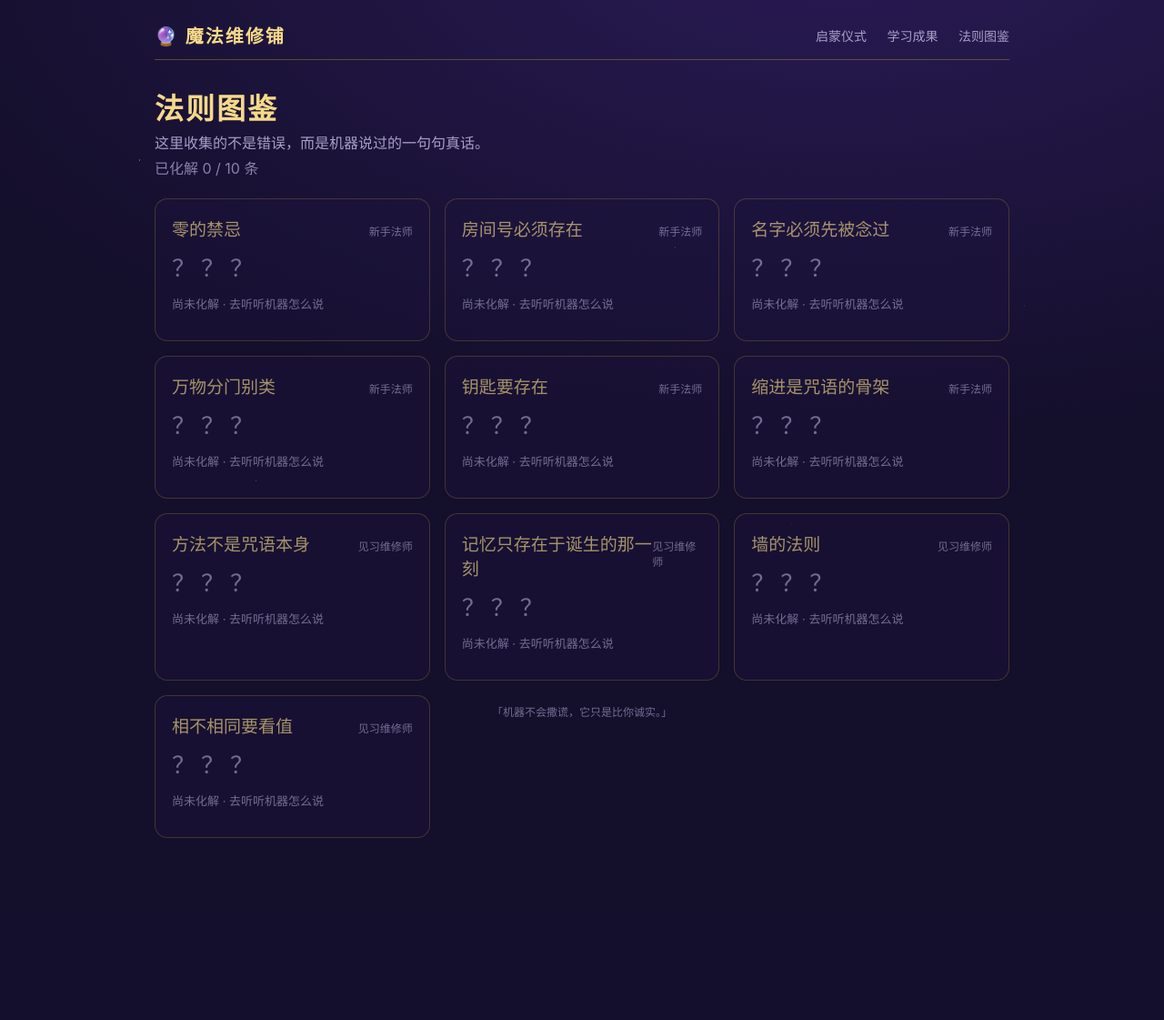
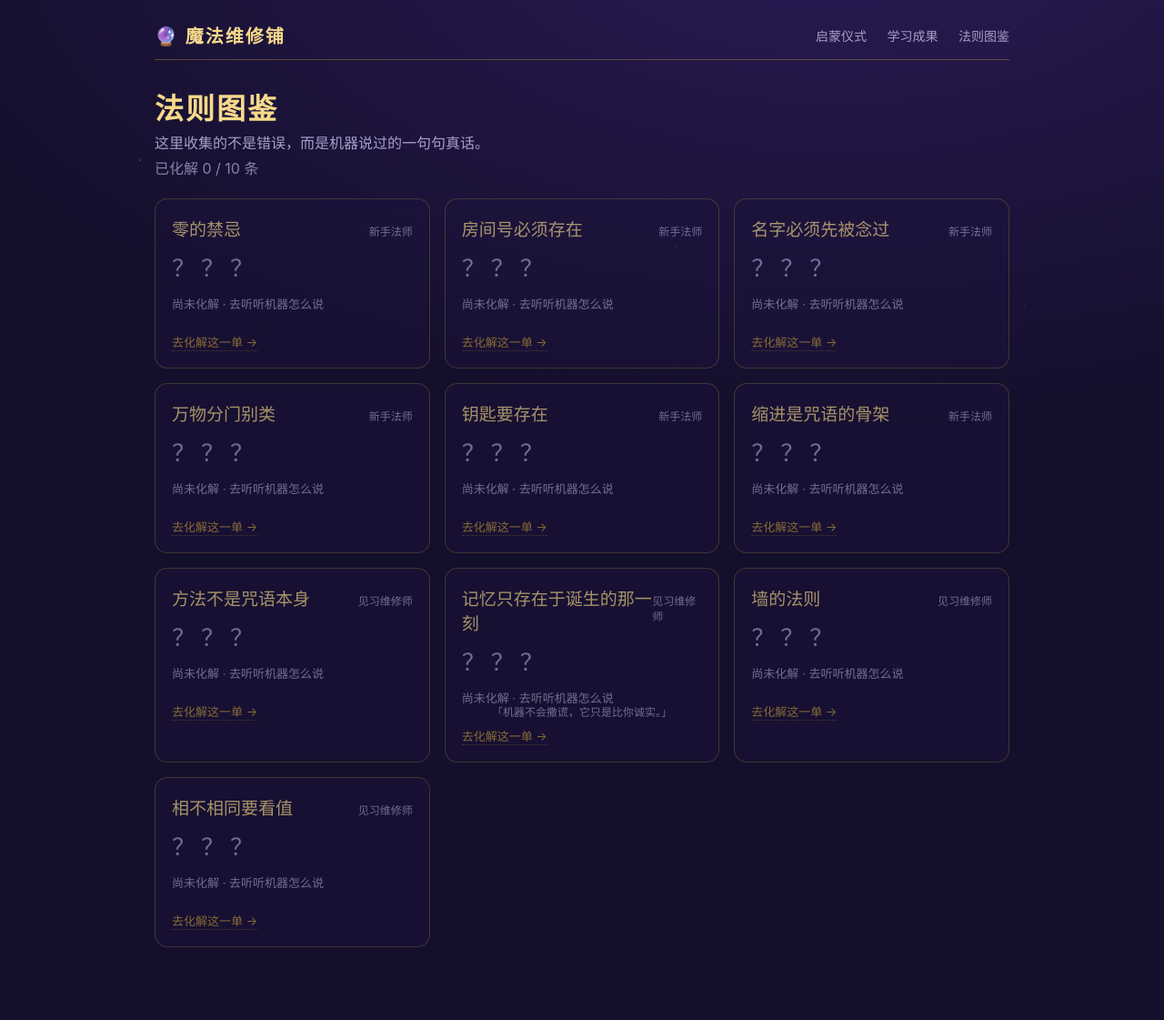
Before and after one commit to langpaian/python-magic-repair, a FastAPI app: page /lore in a window 1280 px wide. Shown: the whole page at 91% size. Before the commit the page ends 921 px from the top, so only its background shows below. Run offline with FastAPI, Linux system fonts and the light colour scheme; data that the repository does not hold is empty.

Commit message:
feat: 法则图鉴卡片可点击进入对应任务单做题(快版+静态版)

```diff
--- a/web/app.py
+++ b/web/app.py
@@ -215,6 +215,10 @@ def outcomes_download():
 def lore_page(request: Request):
     solved = solved_list()
     solved_laws = {f.law_name for f in FAULTS if f.id in solved}
+    # 每条法则对应到第一个还没点过的故障，让图鉴卡片能点进去做题
+    fid_by_law = {}
+    for f in FAULTS:
+        fid_by_law.setdefault(f.law_name, f.id)
     return templates.TemplateResponse(
         request,
         "lore.html",
@@ -222,5 +226,6 @@ def lore_page(request: Request):
             "laws": list(LAWS.values()),
             "solved_laws": solved_laws,
             "solved_count": len(solved_laws),
+            "fid_by_law": fid_by_law,
         },
     )
--- a/web/static/style.css
+++ b/web/static/style.css
@@ -192,10 +192,16 @@ textarea:focus { border-color: var(--gold); box-shadow: 0 0 0 1px var(--border);
 .subtitle.dim { opacity: .8; }
 .law-grid { display: grid; grid-template-columns: repeat(auto-fill, minmax(280px, 1fr)); gap: 16px; margin-top: 22px; }
 .law-card {
+  display: block; text-decoration: none; color: var(--ink);
   background: var(--card); border: 1px solid var(--border); border-radius: 14px;
   padding: 18px; transition: all .15s;
 }
-.law-card:hover { transform: translateY(-2px); }
+.law-card:hover { transform: translateY(-2px); border-color: rgba(212,175,55,.6); }
+.law-action {
+  display: inline-block; margin-top: 10px; font-size: 13px;
+  color: var(--gold-dim); border-bottom: 1px dotted rgba(212,175,55,.4);
+}
+.law-card:hover .law-action { color: var(--gold); }
 .law-lit { border-color: rgba(212,175,55,.6); box-shadow: 0 0 22px rgba(212,175,55,.12); }
 .law-grey { opacity: .65; }
 .law-head { display: flex; justify-content: space-between; align-items: baseline; margin-bottom: 10px; }
--- a/web/templates/lore.html
+++ b/web/templates/lore.html
@@ -8,7 +8,7 @@
 
   <div class="law-grid">
     {% for law in laws %}
-      <div class="law-card {% if law.name in solved_laws %}law-lit{% else %}law-grey{% endif %}">
+      <a class="law-card {% if law.name in solved_laws %}law-lit{% else %}law-grey{% endif %}" href="/ticket/{{ fid_by_law.get(law.name, '') }}">
         <div class="law-head">
           <span class="law-name">{{ law.name }}</span>
           <span class="law-stage">{{ law.stage }}</span>
@@ -21,7 +21,8 @@
           <p class="law-locked">？？？</p>
           <p class="law-locked-sub">尚未化解 · 去听听机器怎么说</p>
         {% endif %}
-      </div>
+        <span class="law-action">{% if law.name in solved_laws %}再练一次 →{% else %}去化解这一单 →{% endif %}</span>
+      </a>
     {% endfor %}
   </div>
 </div>
```
Also changed, not shown: site/css/style.css (+7 -1 lines), site/lore.html (+7 -2 lines).
